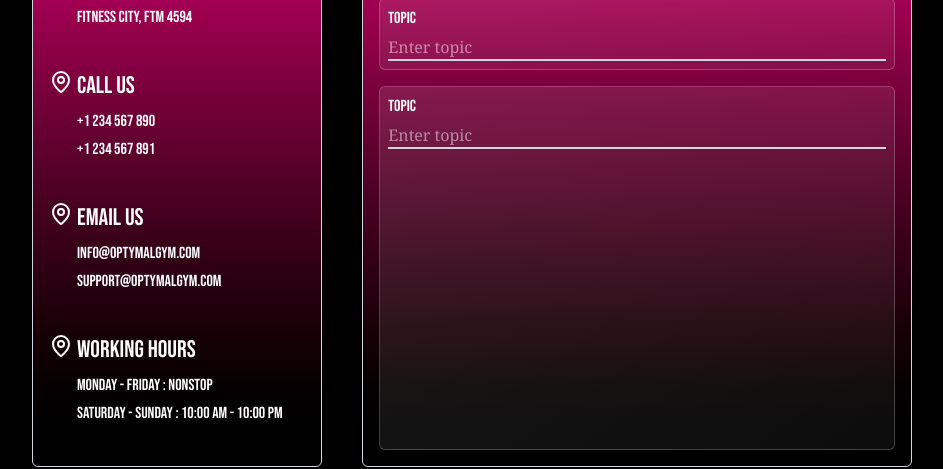
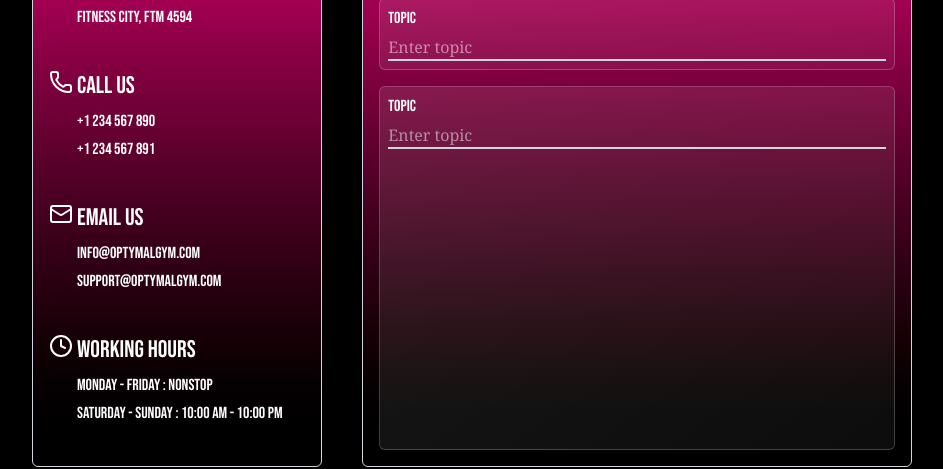
Before and after one commit to qzyx/optimal-gym-client, a Next.js app: page / in a window 1280 px wide. Shown: the part 3121-3590 px from the top of the page, without its empty margins (168-1111 px from the left). Built offline with nearby package versions, Linux system fonts and the light colour scheme.

Commit message:
Updated icons on GetInTouch

```diff
--- a/src/components/GetInTouch.tsx
+++ b/src/components/GetInTouch.tsx
@@ -1,4 +1,4 @@
-import { MapPin } from "lucide-react";
+import { Clock, Mail, MapPin, Phone } from "lucide-react";
 import React from "react";
 type Info = {
   icon: React.ReactNode;
@@ -12,17 +12,17 @@ const info: Info[] = [
     infos: ["Optimal gym", "123 Iron Avenue", "Fitness City, FTM 4594"],
   },
   {
-    icon: <MapPin></MapPin>,
+    icon: <Phone></Phone>,
     name: "CALL US",
     infos: ["+1 234 567 890", "+1 234 567 891"],
   },
   {
-    icon: <MapPin></MapPin>,
+    icon: <Mail></Mail>,
     name: "EMAIL US",
     infos: ["info@optymalgym.com", "support@optymalgym.com"],
   },
   {
-    icon: <MapPin></MapPin>,
+    icon: <Clock></Clock>,
     name: "Working hours",
     infos: [
       "Monday - Friday : NONSTOP",
```
